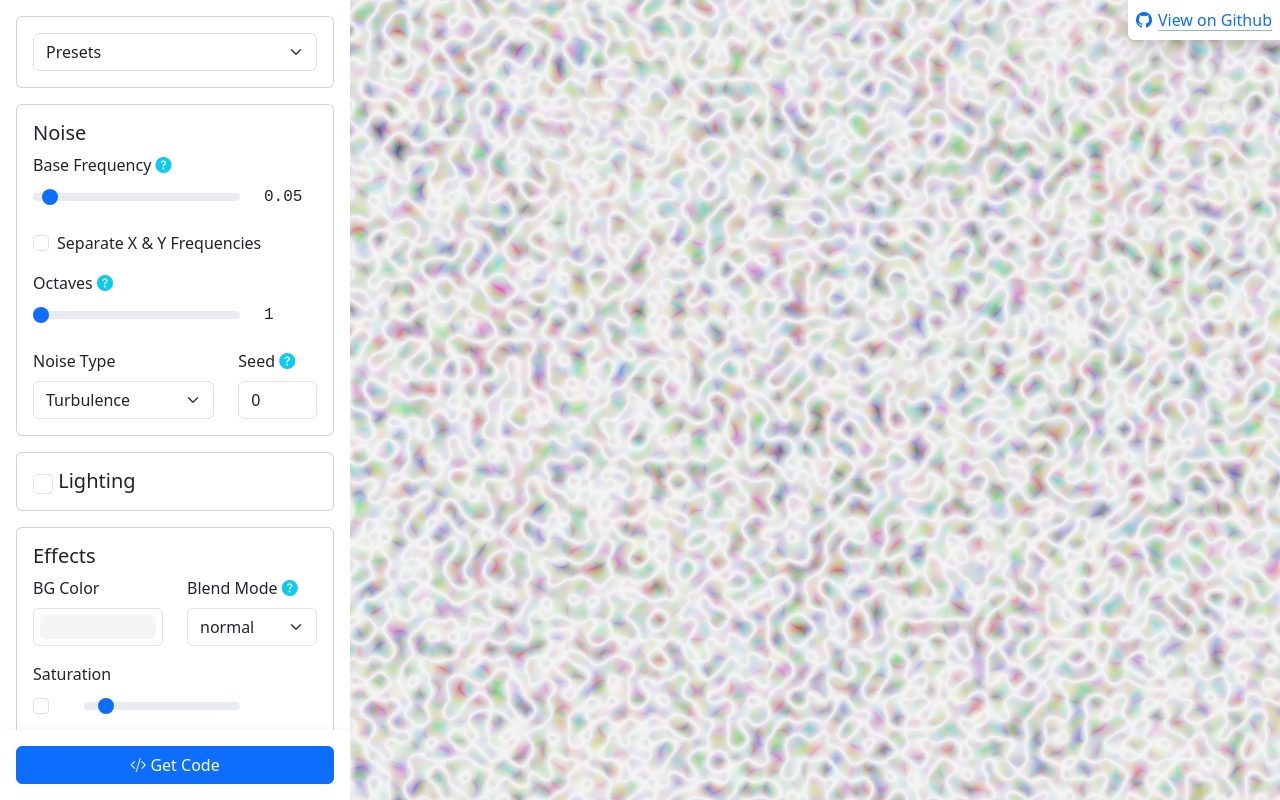
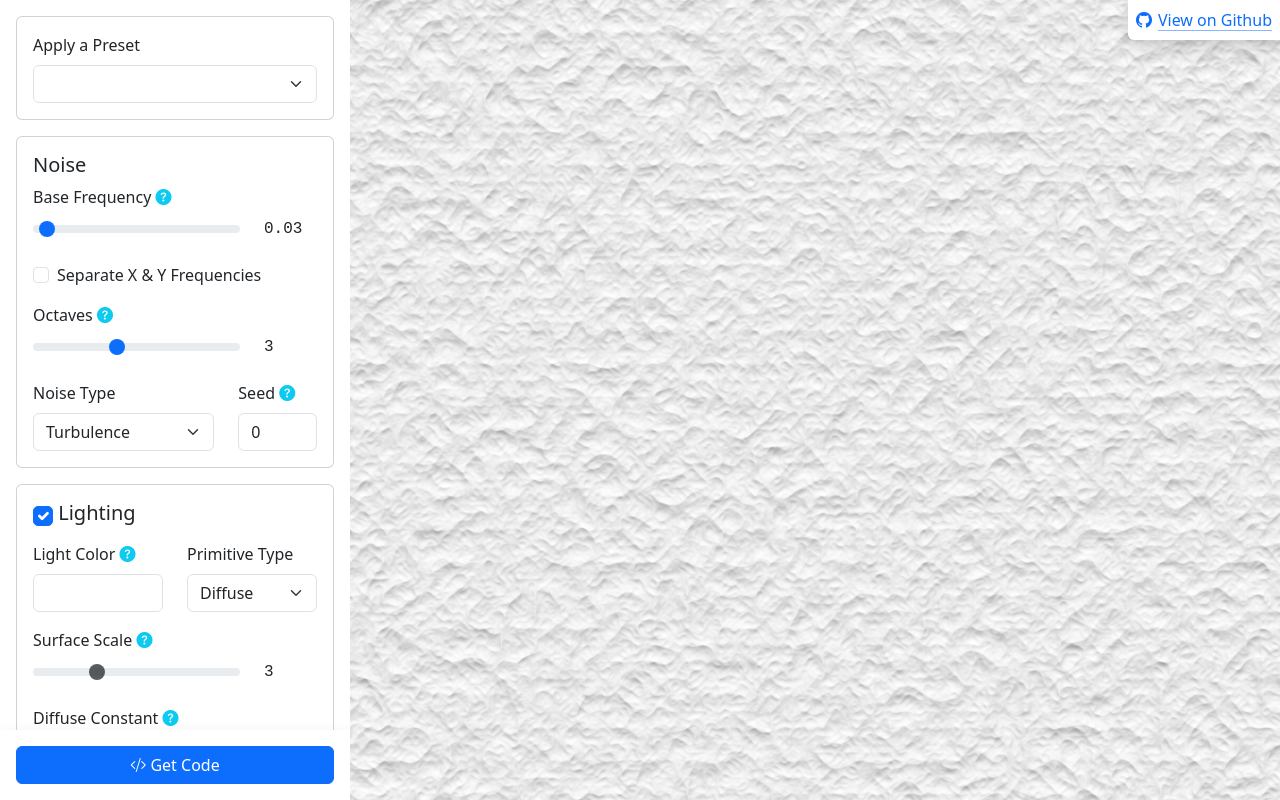
Before and after one commit to ChrisMBarr/noise-maker, a website: page src/index.html in a window 1280 px wide. Drawn offline with nearby package versions, Linux system fonts and the light colour scheme.

Commit message:
Better looking default settings

```diff
--- a/src/index.html
+++ b/src/index.html
@@ -29,9 +29,12 @@
     <aside class="flex-shrink-0 overflow-auto">
       <div class="card m-3 mb-0">
         <div class="card-body">
-          <select class="form-select" id="ctrl-preset">
-            <option value="" selected>Presets</option>
-          </select>
+          <div class="form-control-wrapper mb-0">
+            <label class="form-label" for="ctrl-preset">Apply a Preset</label>
+            <select class="form-select" id="ctrl-preset">
+              <option value="" selected></option>
+            </select>
+          </div>
         </div>
       </div>
       <div id="svg-controls" class="d-flex flex-column">
@@ -56,7 +59,7 @@
                     id="ctrl-base-frequency-x"
                     min="0.001"
                     max="1"
-                    value="0.05"
+                    value="0.03"
                     step="0.001"
                     data-target="#noise-filter feTurbulence"
                     data-target-attr="baseFrequency"
@@ -83,7 +86,7 @@
                     id="ctrl-base-frequency-y"
                     min="0.001"
                     max="1"
-                    value="0.05"
+                    value="0.03"
                     step="0.001"
                     data-target="#noise-filter feTurbulence"
                     data-target-attr="baseFrequency"
@@ -125,7 +128,7 @@
                     id="ctrl-num-octaves"
                     min="1"
                     max="6"
-                    value="1"
+                    value="3"
                     step="1"
                     data-target="#noise-filter feTurbulence"
                     data-target-attr="numOctaves"
@@ -184,6 +187,7 @@
                 type="checkbox"
                 class="form-check-input"
                 id="ctrl-enable-lighting"
+                checked
                 data-toggle-visibility="#lighting-controls, #light-color"
                 data-enable="#lighting-controls .shared-lighting-controls input, #lighting-controls .shared-lighting-controls select"
               />
@@ -204,7 +208,7 @@
                     <input
                       type="color"
                       class="form-control form-control-color w-100"
-                      value="#f1efe2"
+                      value="#FFFFFF"
                       id="ctrl-lighting-lighting-color"
                       data-target="#noise-filter feDiffuseLighting, #noise-filter feSpecularLighting"
                       data-target-attr="lighting-color"
@@ -258,7 +262,7 @@
                       id="ctrl-lighting-surface-scale"
                       min="0.1"
                       max="10"
-                      value="1"
+                      value="3"
                       step="0.1"
                       disabled
                       data-target="#noise-filter feDiffuseLighting, #noise-filter feSpecularLighting"
@@ -412,7 +416,7 @@
                         id="ctrl-lighting-distant-azimuth"
                         min="1"
                         max="360"
-                        value="45"
+                        value="90"
                         step="1"
                         disabled
                         data-target="#noise-filter feDistantLight"
@@ -440,7 +444,7 @@
                         id="ctrl-lighting-distant-elevation"
                         min="1"
                         max="270"
-                        value="60"
+                        value="55"
                         step="1"
                         disabled
                         data-target="#noise-filter feDistantLight"
@@ -536,7 +540,7 @@
                         id="ctrl-lighting-spot-overhead-cone-angle"
                         min="1"
                         max="90"
-                        value="45"
+                        value="75"
                         step="0.1"
                         disabled
                         data-target="#noise-filter feSpotLight"
@@ -557,7 +561,7 @@
                         id="ctrl-lighting-spot-overhead-x"
                         min="0"
                         max="1000"
-                        value="100"
+                        value="180"
                         step="0.1"
                         disabled
                         data-target="#noise-filter feSpotLight"
@@ -578,7 +582,7 @@
                         id="ctrl-lighting-spot-overhead-y"
                         min="0"
                         max="1000"
-                        value="100"
+                        value="180"
                         step="0.1"
                         disabled
                         data-target="#noise-filter feSpotLight"
@@ -598,8 +602,8 @@
                         class="form-range"
                         id="ctrl-lighting-spot-overhead-z"
                         min="0"
-                        max="100"
-                        value="50"
+                        max="300"
+                        value="100"
                         step="0.1"
                         disabled
                         data-target="#noise-filter feSpotLight"
@@ -700,7 +704,7 @@
                         class="form-range"
                         id="ctrl-lighting-spot-manual-z"
                         min="0"
-                        max="100"
+                        max="300"
                         value="50"
                         step="0.1"
                         disabled
@@ -769,7 +773,7 @@
                         class="form-range"
                         id="ctrl-lighting-spot-manual-pointsat-z"
                         min="0"
-                        max="100"
+                        max="300"
                         value="50"
                         step="0.1"
                         disabled
@@ -798,7 +802,7 @@
                     type="color"
                     class="form-control form-control-color w-100"
                     id="ctrl-bg-color"
-                    value="#F5F5F5"
+                    value="#e9e4ef"
                     data-target="#demo-output"
                     data-target-style-prop="background-color"
                   />
--- a/src/presets.js
+++ b/src/presets.js
@@ -45,31 +45,31 @@ $(() => {
 
 const presets = [
   {
-    name: 'Defaults',
+    name: 'Default',
     settings: [
-      { id: 'ctrl-base-frequency-x', value: 0.05 },
-      { id: 'ctrl-base-frequency-y', value: 0.05 },
+      { id: 'ctrl-base-frequency-x', value: 0.03 },
+      { id: 'ctrl-base-frequency-y', value: 0.03 },
       { id: 'ctrl-separate-frequencies', value: false },
-      { id: 'ctrl-num-octaves', value: 1 },
+      { id: 'ctrl-num-octaves', value: 3 },
       { id: 'ctrl-noise-type', value: 'turbulence' },
       { id: 'ctrl-seed', value: 0 },
-      { id: 'ctrl-enable-lighting', value: false },
-      { id: 'ctrl-lighting-lighting-color', value: '#f1efe2' },
+      { id: 'ctrl-enable-lighting', value: true },
+      { id: 'ctrl-lighting-lighting-color', value: '#ffffff' },
       { id: 'ctrl-lighting-primitive-type', value: 'feDiffuseLighting' },
-      { id: 'ctrl-lighting-surface-scale', value: 1 },
+      { id: 'ctrl-lighting-surface-scale', value: 3 },
       { id: 'ctrl-lighting-diffuse-constant', value: 1 },
       { id: 'ctrl-lighting-specular-exponent', value: 1 },
       { id: 'ctrl-lighting-specular-constant', value: 1 },
       { id: 'ctrl-light-type', value: 'feDistantLight' },
-      { id: 'ctrl-lighting-distant-azimuth', value: 45 },
-      { id: 'ctrl-lighting-distant-elevation', value: 60 },
+      { id: 'ctrl-lighting-distant-azimuth', value: 90 },
+      { id: 'ctrl-lighting-distant-elevation', value: 55 },
       { id: 'ctrl-lighting-point-x', value: 100 },
       { id: 'ctrl-lighting-point-y', value: 100 },
       { id: 'ctrl-lighting-point-z', value: 50 },
-      { id: 'ctrl-lighting-spot-overhead-cone-angle', value: 45 },
-      { id: 'ctrl-lighting-spot-overhead-x', value: 100 },
-      { id: 'ctrl-lighting-spot-overhead-y', value: 100 },
-      { id: 'ctrl-lighting-spot-overhead-z', value: 50 },
+      { id: 'ctrl-lighting-spot-overhead-cone-angle', value: 75 },
+      { id: 'ctrl-lighting-spot-overhead-x', value: 180 },
+      { id: 'ctrl-lighting-spot-overhead-y', value: 180 },
+      { id: 'ctrl-lighting-spot-overhead-z', value: 100 },
       { id: 'ctrl-lighting-spot-overhead-pointsat-z', value: '0' },
       { id: 'ctrl-lighting-spot-manual-cone-angle', value: 45 },
       { id: 'ctrl-lighting-spot-manual-x', value: 100 },
@@ -78,7 +78,7 @@ const presets = [
       { id: 'ctrl-lighting-spot-manual-pointsat-x', value: 150 },
       { id: 'ctrl-lighting-spot-manual-pointsat-y', value: 150 },
       { id: 'ctrl-lighting-spot-manual-pointsat-z', value: 50 },
-      { id: 'ctrl-bg-color', value: '#f5f5f5' },
+      { id: 'ctrl-bg-color', value: '#e9e4ef' },
       { id: 'ctrl-blend-mode', value: 'normal' },
       { id: 'ctrl-enable-saturation', value: false },
       { id: 'ctrl-num-saturation', value: 1 },
```
